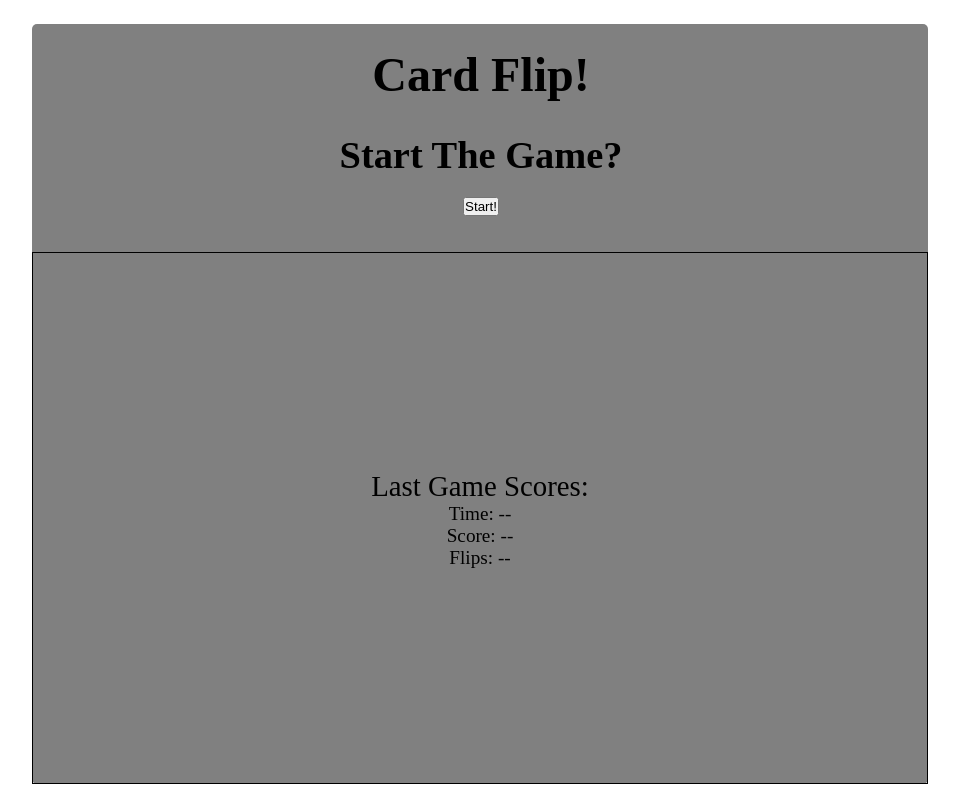
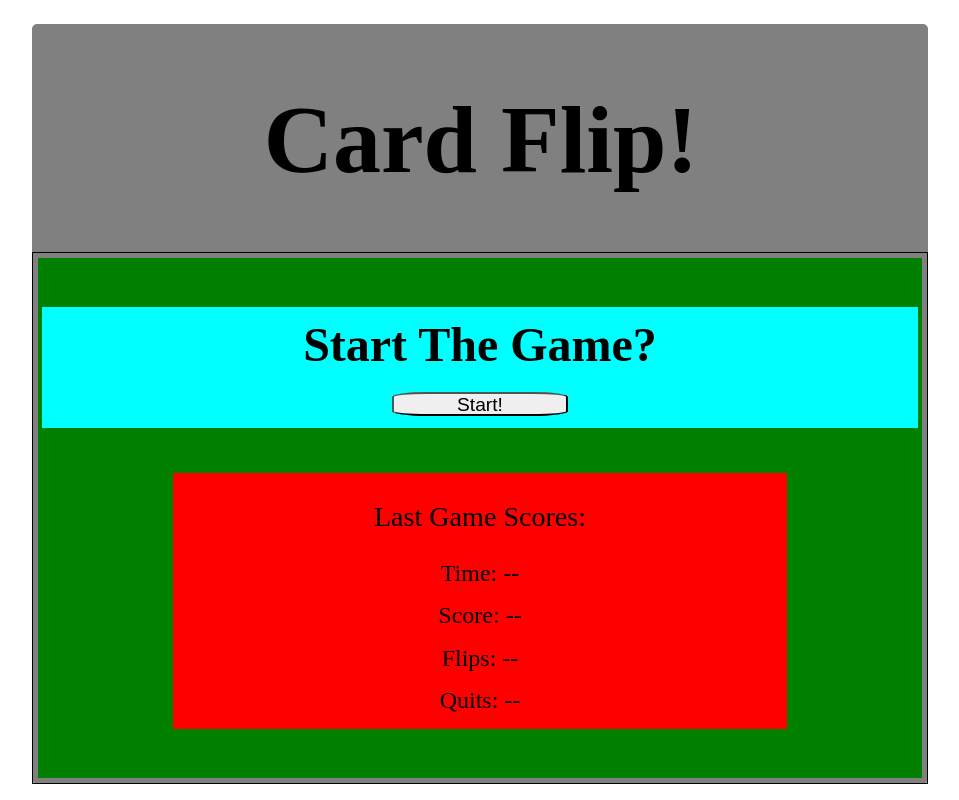
Before and after one commit to bunnysapple/Card-game, a plain HTML site: page index.html in a window 1280 px wide. Shown: the whole page, without its empty margins (160-1119 px from the left). Drawn offline with Linux system fonts and the light colour scheme.

Commit message:
move prompt to card-box when in homepage() and add "quits" counter

```diff
--- a/index.css
+++ b/index.css
@@ -37,16 +37,7 @@ body {
 #screen > header {
     display: block;
     margin: 1dvh;
-    font-size: 3dvh;
-}
-
-#screen > #prompt {
-    margin: 1dvw;
-    font-size: 2dvw;
-}
-
-#screen > #prompt * {
-    margin: 10px;
+    font-size: 300%;
 }
 
 #screen > #game-score {
@@ -81,7 +72,7 @@ body {
 }
 
 #screen > #game-score > #scores > p {
-    font-size: 2dvw;
+    font-size: 150%;
 }
 
 #game-score > #buttons > button {
@@ -101,33 +92,52 @@ body {
 
 #card-box > #last-game {
     padding: 0.5svh;
+    height: 100%;
     display: flex;
     flex-direction: column;
     position: relative;
-    justify-content: center;
-    top: 40%;
+    justify-content: space-evenly;
+    background-color: green;
+    text-align: center;
+}
+
+#last-game > #prompt {
+    font-size: 200%;
+    background-color: aqua;
+}
+
+#last-game > #prompt > #start {
+    height: 20%;
+    width: 20%;
+    font-size: 60%;
+    border-radius: 20%;
+}
+
+#last-game > #prompt * {
+    margin: 10px;
 }
 
 #last-game > #scoreBox {
     width: 70%;
     align-self: center;
     display: flex;
-    justify-content: center;
+    justify-content: space-evenly;
     flex-direction: column;
     height: 50%;
     font-size: 120%;
     text-align: center;
+    background-color: red;
+    text-align: center;
+    font-size: 150%;
 }
 
 #last-game > #scoreBox > h3 {
-    text-align: center;
-    font-size: 150%;
     font-weight: 300;
 }
 
-#last-game > #scoreBox > #lastScores {
-    width: 40%;
-    align-self: center;
+#last-game > #scoreBox > h3,
+#last-gma > #scoreBox > p {
+    margin: 2%;
 }
 
 #card-box > .card {
--- a/main.js
+++ b/main.js
@@ -4,7 +4,7 @@ let lastGame = {
     time: '--',
     score: '--',
     flips: '--',
-    numOfQuits: 0
+    numOfQuits: null
 };
 
 if (localStorage.getItem('game')) {
@@ -70,21 +70,25 @@ function count() {
     home.onclick = () => {
         const flippedCards = document.getElementById('card-box').querySelectorAll('.remove').length;
         const numOfCards = document.getElementById('card-box').querySelectorAll('.card').length;
-        if (numOfCards !== flippedCards) {
+        if (numOfCards > flippedCards) {
             lastGame.numOfQuits++;
-            console.log(lastGame)
+            minutes = 0;
+            seconds = 0;
+            tries = 0;
+            score = 0;
             localStorage.setItem('game', JSON.stringify(lastGame));
+            console.log(JSON.parse(localStorage.getItem('game')));
         }
         clearInterval(timer);
         set = true;
         homePage();
-        console.log('did I work?')
+        console.log(numOfCards, flippedCards)
     }
 
     reset.onclick = () => {
         const flippedCards = document.getElementById('card-box').querySelectorAll('.remove').length;
         const numOfCards = document.getElementById('card-box').querySelectorAll('.card').length;
-        if (numOfCards !== flippedCards) {
+        if (numOfCards > flippedCards) {
             lastGame.numOfQuits++;
             console.log(lastGame.numOfQuits);
             minutes = 0;
@@ -293,6 +297,7 @@ function homePage() {
     const lastTime = document.createElement('p');
     const lastScore = document.createElement('p');
     const lastFlips = document.createElement('p');
+    const quits = document.createElement('p');
 
     prompt.id = 'prompt';
     start.id = 'start';
@@ -309,15 +314,16 @@ function homePage() {
     lastTime.innerHTML = 'Time: <span id="dataTime"></span>';
     lastScore.innerHTML = 'Score: <span id="dataScore"></span>';
     lastFlips.innerHTML = 'Flips: <span id="dataFlips"></span>';
+    quits.innerHTML = `Quits: <span id="numOfQuits">${lastGame.numOfQuits === null ? "--" : lastGame.numOfQuits}</span>`
 
     screen.innerHTML = '';
     cardBox.innerHTML = '';
 
     header.append(h1);
     prompt.append(h2Prompt, start);
-    screen.append(header, prompt);
-    scoreBox.append(h3, lastTime, lastScore, lastFlips);
-    lastGameBox.append(scoreBox);
+    screen.append(header);
+    scoreBox.append(h3, lastTime, lastScore, lastFlips, quits);
+    lastGameBox.append(prompt, scoreBox);
     cardBox.append(lastGameBox);
 
     const dataTime = document.getElementById('dataTime');
```
